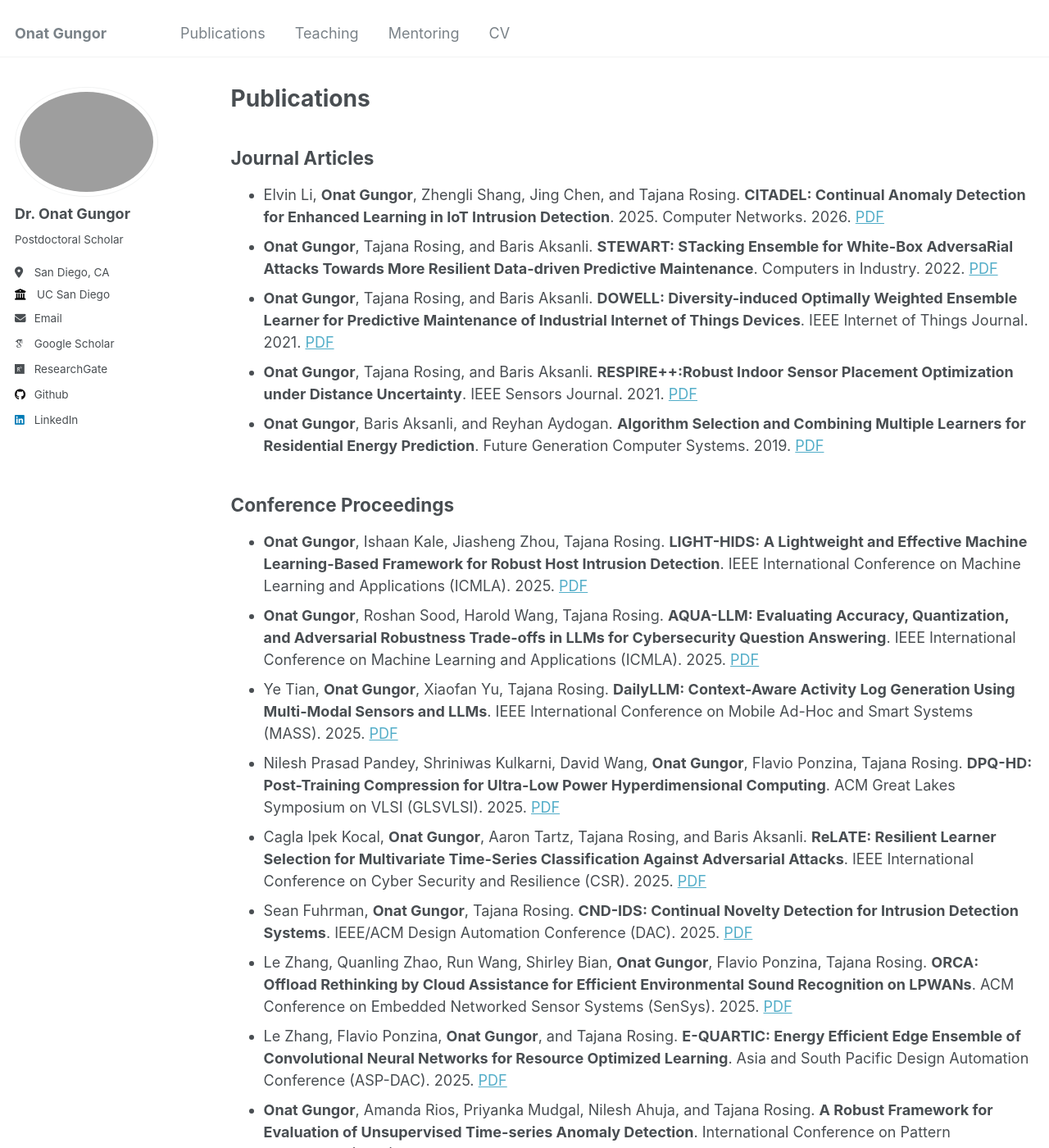
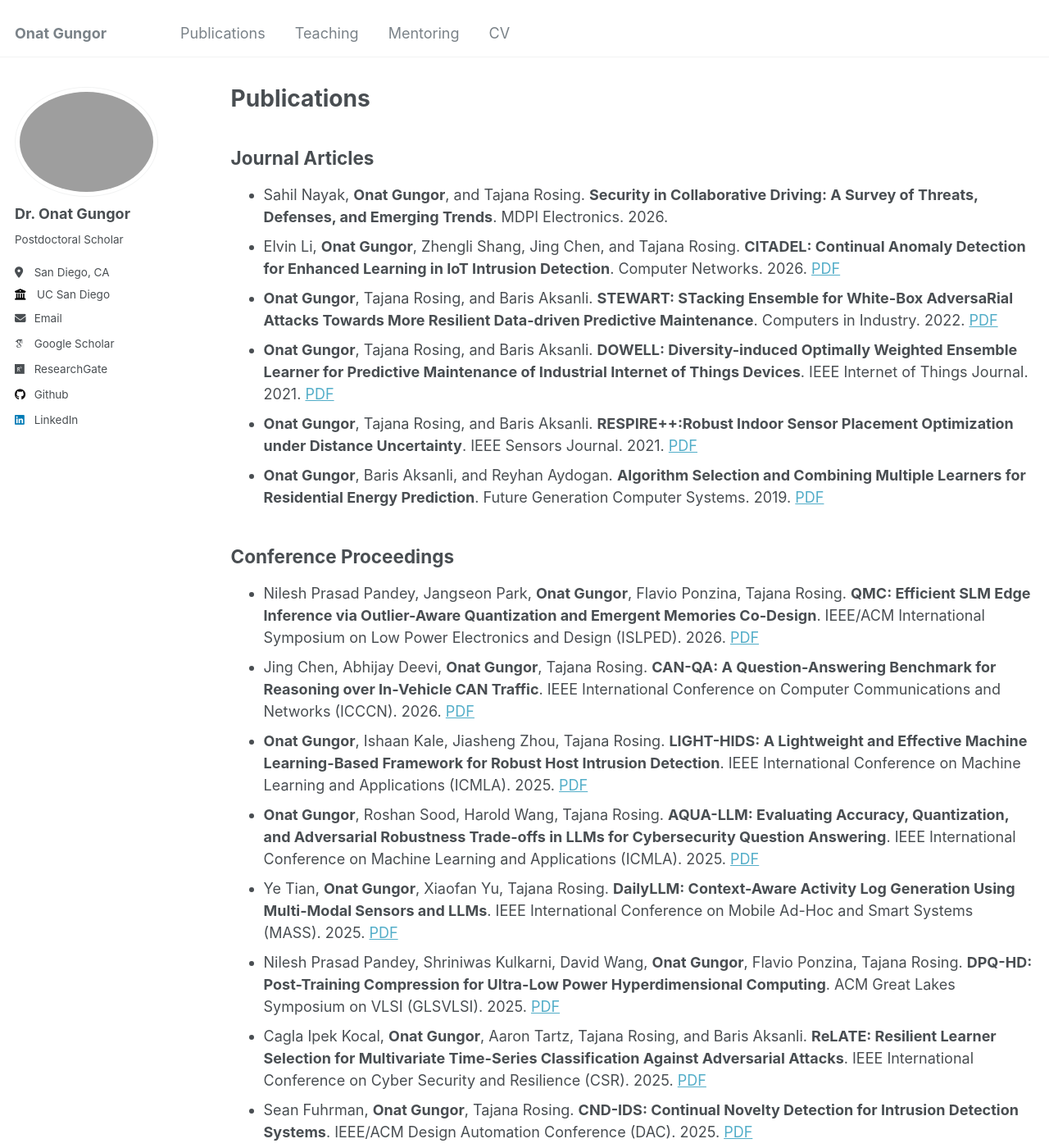
Before and after one commit to onatucsd/onatucsd.github.io, a Jekyll site: the page built from _pages/publications.md, in a window 1280 px wide and 1400 px high. Shown: the whole window at 82% size. Built offline with Jekyll 4.4.1, drawn with Linux system fonts in a browser that asks for light colours; some web fonts are replaced.

Commit message:
Update publications.md

```diff
--- a/_pages/publications.md
+++ b/_pages/publications.md
@@ -7,13 +7,16 @@ author_profile: true
 ---
 
 ## Journal Articles
-* Elvin Li, **Onat Gungor**, Zhengli Shang, Jing Chen, and Tajana Rosing. **CITADEL: Continual Anomaly Detection for Enhanced Learning in IoT Intrusion Detection**. 2025. Computer Networks. 2026. [PDF](https://www.sciencedirect.com/science/article/pii/S138912862600410X)
+* Sahil Nayak, **Onat Gungor**, and Tajana Rosing. **Security in Collaborative Driving: A Survey of Threats, Defenses, and Emerging Trends**. MDPI Electronics. 2026.
+* Elvin Li, **Onat Gungor**, Zhengli Shang, Jing Chen, and Tajana Rosing. **CITADEL: Continual Anomaly Detection for Enhanced Learning in IoT Intrusion Detection**. Computer Networks. 2026. [PDF](https://www.sciencedirect.com/science/article/pii/S138912862600410X)
 * **Onat Gungor**, Tajana Rosing, and Baris Aksanli. **STEWART: STacking Ensemble for White-Box AdversaRial Attacks Towards More Resilient Data-driven Predictive Maintenance**. Computers in Industry. 2022. [PDF](https://www.sciencedirect.com/science/article/pii/S0166361522000574)
 * **Onat Gungor**, Tajana Rosing, and Baris Aksanli. **DOWELL: Diversity-induced Optimally Weighted Ensemble Learner for Predictive Maintenance of Industrial Internet of Things Devices**. IEEE Internet of Things Journal. 2021. [PDF](https://ieeexplore.ieee.org/document/9484087)
 * **Onat Gungor**, Tajana Rosing, and Baris Aksanli. **RESPIRE++:Robust Indoor Sensor Placement Optimization under Distance Uncertainty**. IEEE Sensors Journal. 2021. [PDF](https://ieeexplore.ieee.org/document/9416575)
 * **Onat Gungor**, Baris Aksanli, and Reyhan Aydogan. **Algorithm Selection and Combining Multiple Learners for Residential Energy Prediction**. Future Generation Computer Systems. 2019. [PDF](https://www.sciencedirect.com/science/article/abs/pii/S0167739X19305795)
 
 ## Conference Proceedings
+* Nilesh Prasad Pandey, Jangseon Park, **Onat Gungor**, Flavio Ponzina, Tajana Rosing. **QMC: Efficient SLM Edge Inference via Outlier-Aware Quantization and Emergent Memories Co-Design**. IEEE/ACM International Symposium on Low Power Electronics and Design (ISLPED). 2026. [PDF](https://arxiv.org/pdf/2601.14549)
+* Jing Chen, Abhijay Deevi, **Onat Gungor**, Tajana Rosing. **CAN-QA: A Question-Answering Benchmark for Reasoning over In-Vehicle CAN Traffic**. IEEE International Conference on Computer Communications and Networks (ICCCN). 2026. [PDF](https://arxiv.org/pdf/2604.24935)
 * **Onat Gungor**, Ishaan Kale, Jiasheng Zhou, Tajana Rosing. **LIGHT-HIDS: A Lightweight and Effective Machine Learning-Based Framework for Robust Host Intrusion Detection**. IEEE International Conference on Machine Learning and Applications (ICMLA). 2025. [PDF](https://arxiv.org/abs/2509.13464)
 * **Onat Gungor**, Roshan Sood, Harold Wang, Tajana Rosing. **AQUA-LLM: Evaluating Accuracy, Quantization, and Adversarial Robustness Trade-offs in LLMs for Cybersecurity Question Answering**. IEEE International Conference on Machine Learning and Applications (ICMLA). 2025. [PDF](https://arxiv.org/abs/2509.13514)
 * Ye Tian, **Onat Gungor**, Xiaofan Yu, Tajana Rosing. **DailyLLM: Context-Aware Activity Log Generation Using Multi-Modal Sensors and LLMs**. IEEE International Conference on Mobile Ad-Hoc and Smart Systems (MASS). 2025. [PDF](https://arxiv.org/abs/2507.13737)
```
